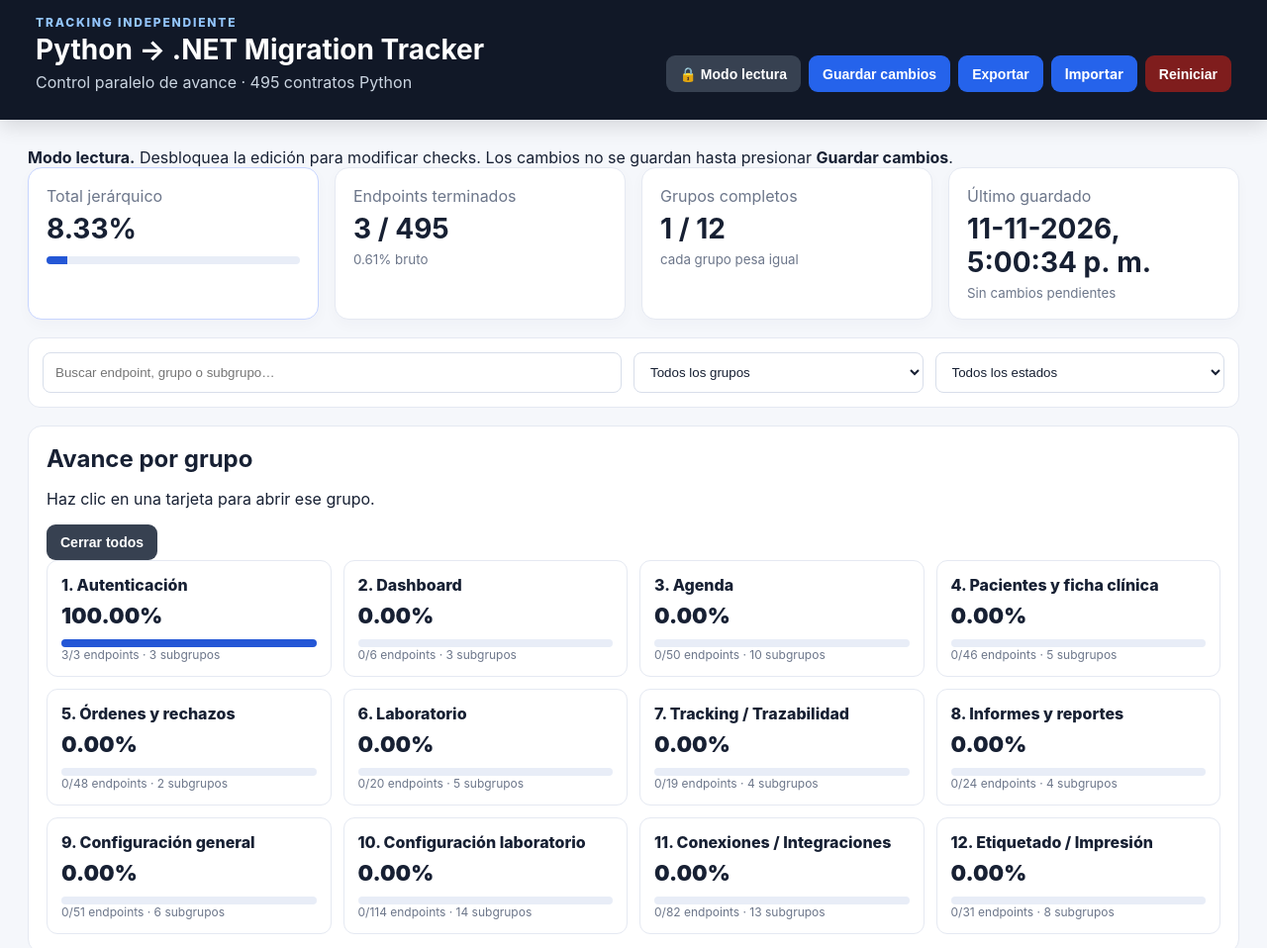
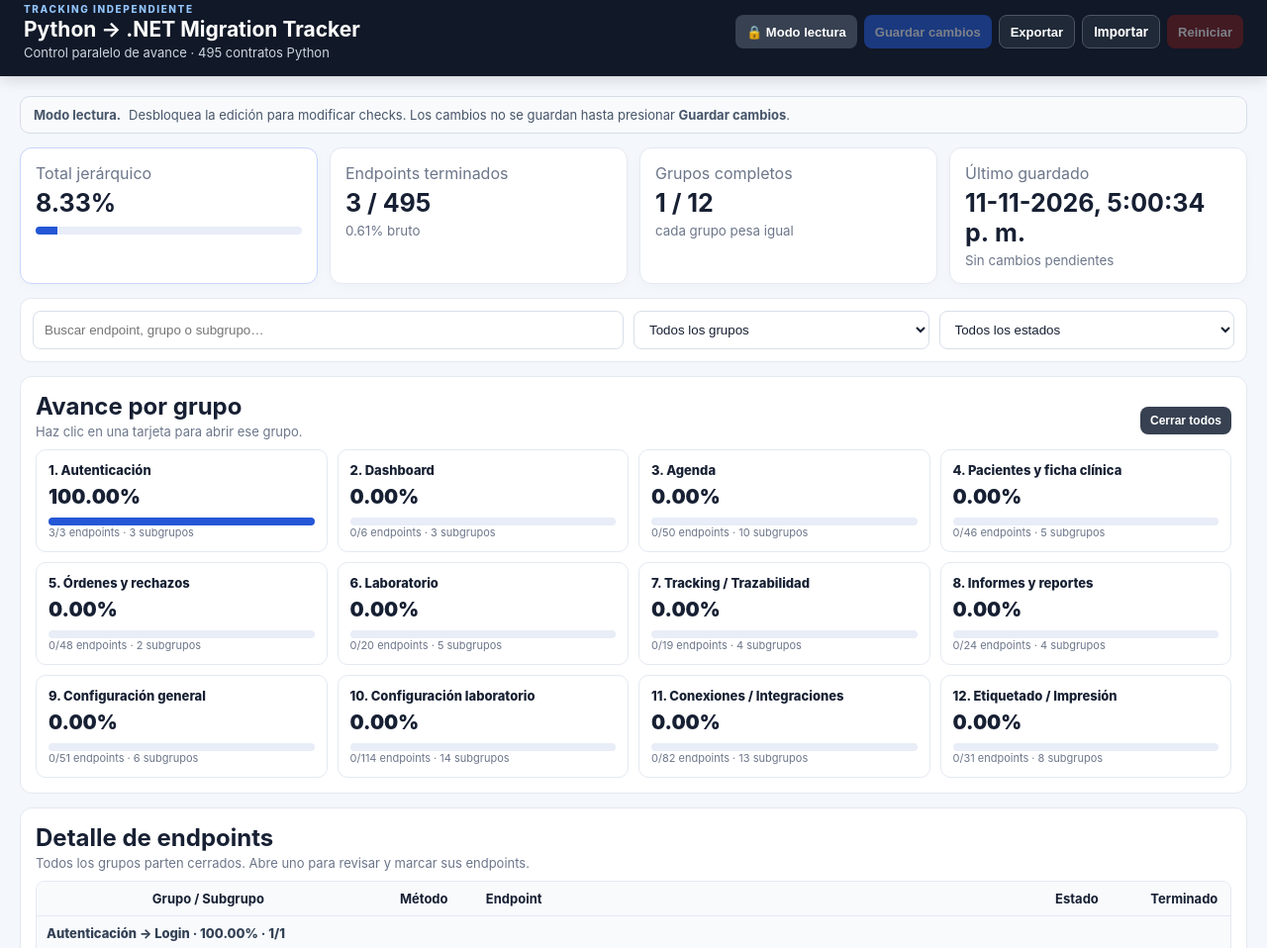
Before and after one commit to lopezpog/TrackingPythonToNet, a plain HTML site: page index.html in a window 1280 px wide. Shown: the part 13-971 px from the top of the page at 99% size. Drawn offline with Linux system fonts and the light colour scheme.

Commit message:
tracking: refina diseño y grupos colapsables

```diff
--- a/styles.css
+++ b/styles.css
@@ -1,21 +1,30 @@
 :root{
-  --bg:#f5f7fb;--panel:#fff;--text:#172033;--muted:#6c768a;--line:#e5e9f2;
-  --primary:#2457d6;--primary-soft:#e9efff;--ok:#17824b;--ok-soft:#e8f7ef;
-  --warn:#ad6a00;--warn-soft:#fff4d9;--danger:#b42318;
+  --bg:#f4f7fb;--panel:#fff;--text:#172033;--muted:#6c768a;--line:#e4e9f2;
+  --primary:#2457d6;--primary-soft:#e9efff;--ok:#17824b;--ok-soft:#e9f7ef;
+  --warn:#ad6a00;--warn-soft:#fff4d9;--danger:#b42318;--dark:#111827;
 }
-*{box-sizing:border-box} body{margin:0;font-family:Inter,ui-sans-serif,system-ui,-apple-system,Segoe UI,Roboto,Arial;background:var(--bg);color:var(--text)}
-.topbar{display:flex;justify-content:space-between;gap:24px;align-items:flex-end;padding:28px 36px;background:#111827;color:white;position:sticky;top:0;z-index:10;box-shadow:0 6px 20px #0002}
-.topbar h1{margin:3px 0 6px;font-size:28px}.topbar p{margin:0;color:#cbd5e1}.eyebrow{font-size:12px;letter-spacing:.15em;color:#93c5fd;font-weight:800}
-.actions{display:flex;gap:8px;flex-wrap:wrap}button,.button{border:0;border-radius:9px;padding:10px 14px;font-weight:700;cursor:pointer;background:#2563eb;color:white;font-size:14px}.button{display:inline-flex;align-items:center}.secondary{background:#374151}.danger{background:#7f1d1d}
-.container{max-width:1500px;margin:auto;padding:28px}.summary-grid{display:grid;grid-template-columns:repeat(4,minmax(0,1fr));gap:16px;margin-bottom:18px}
-.metric{background:var(--panel);border:1px solid var(--line);border-radius:14px;padding:18px;box-shadow:0 5px 14px #1f293707}.metric span,.metric small{display:block;color:var(--muted)}.metric strong{display:block;font-size:28px;margin:6px 0}.metric.primary{border-color:#c7d5ff}.bar{height:8px;background:#e8edf7;border-radius:99px;overflow:hidden;margin-top:11px}.bar i{display:block;height:100%;width:0;background:var(--primary);transition:.25s}
-.controls{display:grid;grid-template-columns:2fr 1fr 1fr;gap:12px;background:var(--panel);padding:14px;border:1px solid var(--line);border-radius:12px;margin:18px 0}.controls input,.controls select{width:100%;border:1px solid #d8deea;border-radius:8px;padding:11px 12px;background:white;color:var(--text)}
-.group-overview,.table-section{background:var(--panel);border:1px solid var(--line);border-radius:14px;padding:18px;margin:18px 0}.group-overview h2,.table-section h2{margin:0 0 14px}.group-cards{display:grid;grid-template-columns:repeat(4,minmax(0,1fr));gap:12px}
-.group-card{border:1px solid var(--line);border-radius:11px;padding:14px;cursor:pointer;transition:.15s}.group-card:hover{transform:translateY(-1px);border-color:#b8c5e2}.group-card .name{font-weight:800}.group-card .pct{font-size:22px;font-weight:900;margin:8px 0 4px}.group-card .meta{font-size:12px;color:var(--muted)}
-.table-head{display:flex;justify-content:space-between;align-items:center}.table-head p{margin:4px 0 12px;color:var(--muted)}
-.table-wrap{overflow:auto;border:1px solid var(--line);border-radius:10px}table{width:100%;border-collapse:collapse;min-width:900px}th,td{padding:11px 12px;border-bottom:1px solid var(--line);text-align:left;font-size:14px}th{background:#f8fafc;position:sticky;top:0;z-index:2}.center{text-align:center}
-tr.done{background:var(--ok-soft)}.method{display:inline-block;min-width:62px;text-align:center;font-weight:900;font-size:12px;padding:4px 8px;border-radius:6px;background:#eef2f7}.state{font-weight:800;font-size:12px}.state.ok{color:var(--ok)}.state.pending{color:var(--warn)}
-.check{width:21px;height:21px;accent-color:var(--ok);cursor:pointer}
-.subhead td{background:#f8fafc;font-weight:900;color:#334155;border-top:2px solid #dce3ee}
+*{box-sizing:border-box}
+body{margin:0;font-family:Inter,ui-sans-serif,system-ui,-apple-system,Segoe UI,Roboto,Arial;background:var(--bg);color:var(--text)}
+.topbar{display:flex;justify-content:space-between;gap:18px;align-items:center;padding:16px 24px;background:var(--dark);color:white;position:sticky;top:0;z-index:20;box-shadow:0 4px 14px #0002}
+.brand h1{margin:2px 0 3px;font-size:21px}.brand p{margin:0;color:#cbd5e1;font-size:13px}.eyebrow{font-size:10px;letter-spacing:.16em;color:#93c5fd;font-weight:800}
+.actions{display:flex;gap:7px;flex-wrap:wrap;justify-content:flex-end}
+button,.button{border:0;border-radius:8px;padding:8px 11px;font-weight:750;cursor:pointer;background:#2563eb;color:white;font-size:13px}
+button:disabled{opacity:.45;cursor:not-allowed}.button{display:inline-flex;align-items:center}.secondary{background:#374151}.ghost{background:#1f2937;border:1px solid #4b5563}.danger{background:#7f1d1d}.small{padding:7px 10px;font-size:12px}
+.container{max-width:1500px;margin:auto;padding:20px}
+.edit-banner{display:flex;gap:8px;align-items:center;border-radius:10px;padding:10px 13px;margin-bottom:14px;font-size:13px;border:1px solid}
+.edit-banner.locked{background:#f8fafc;border-color:#d8dee9;color:#475569}.edit-banner.unlocked{background:var(--ok-soft);border-color:#b9e1cb;color:#166534}.edit-banner.dirty{background:var(--warn-soft);border-color:#f0d48a;color:#7a4b00}
+.summary-grid{display:grid;grid-template-columns:repeat(4,minmax(0,1fr));gap:12px;margin-bottom:14px}
+.metric{background:var(--panel);border:1px solid var(--line);border-radius:12px;padding:15px;box-shadow:0 4px 12px #1f293706}.metric span,.metric small{display:block;color:var(--muted)}.metric strong{display:block;font-size:25px;margin:5px 0}.metric.primary{border-color:#c7d5ff}
+.bar{height:8px;background:#e8edf7;border-radius:99px;overflow:hidden;margin-top:9px}.bar i{display:block;height:100%;width:0;background:var(--primary);transition:.25s}
+.controls{display:grid;grid-template-columns:2fr 1fr 1fr;gap:10px;background:var(--panel);padding:12px;border:1px solid var(--line);border-radius:11px;margin:14px 0}.controls input,.controls select{width:100%;border:1px solid #d8deea;border-radius:8px;padding:10px 11px;background:white;color:var(--text)}
+.group-overview,.table-section{background:var(--panel);border:1px solid var(--line);border-radius:12px;padding:15px;margin:14px 0}.section-title,.table-head{display:flex;justify-content:space-between;align-items:center;gap:12px}.section-title h2,.table-head h2{margin:0}.section-title p,.table-head p{margin:3px 0 10px;color:var(--muted);font-size:13px}
+.group-cards{display:grid;grid-template-columns:repeat(4,minmax(0,1fr));gap:10px}.group-card{border:1px solid var(--line);border-radius:10px;padding:12px;cursor:pointer;transition:.15s;background:#fff}.group-card:hover,.group-card.active{transform:translateY(-1px);border-color:#9db5ef;box-shadow:0 5px 15px #2457d610}.group-card .name{font-weight:800;font-size:13px}.group-card .pct{font-size:20px;font-weight:900;margin:7px 0 3px}.group-card .meta{font-size:11px;color:var(--muted)}
+.table-wrap{overflow:auto;border:1px solid var(--line);border-radius:9px}table{width:100%;border-collapse:collapse;min-width:920px}th,td{padding:9px 10px;border-bottom:1px solid var(--line);text-align:left;font-size:13px}th{background:#f8fafc;position:sticky;top:0;z-index:2}.center{text-align:center}
+tr.done{background:var(--ok-soft)}.method{display:inline-block;min-width:62px;text-align:center;font-weight:900;font-size:11px;padding:4px 7px;border-radius:6px;background:#eef2f7}.state{font-weight:800;font-size:11px}.state.ok{color:var(--ok)}.state.pending{color:var(--warn)}
+.check{width:20px;height:20px;accent-color:var(--ok);cursor:pointer}.check:disabled{cursor:not-allowed;opacity:.55}
+.group-row{background:#eef3fb;cursor:pointer;font-weight:900}.group-row:hover{background:#e5edfb}.group-row td{border-top:2px solid #d5dfef}.group-toggle{font-size:14px;color:#334155}
+.subhead td{background:#f8fafc;font-weight:850;color:#334155;border-top:1px solid #dce3ee}
+.empty-row td{text-align:center;color:var(--muted);padding:24px}
+.toast{position:fixed;right:18px;bottom:18px;background:#111827;color:#fff;padding:11px 14px;border-radius:9px;box-shadow:0 8px 24px #0003;opacity:0;pointer-events:none;transform:translateY(8px);transition:.2s;font-size:13px;z-index:50}.toast.show{opacity:1;transform:translateY(0)}
 @media(max-width:1050px){.summary-grid,.group-cards{grid-template-columns:repeat(2,1fr)}.controls{grid-template-columns:1fr}.topbar{position:static;align-items:flex-start;flex-direction:column}}
-@media(max-width:650px){.summary-grid,.group-cards{grid-template-columns:1fr}.container{padding:14px}.topbar{padding:20px}.topbar h1{font-size:23px}}
+@media(max-width:650px){.summary-grid,.group-cards{grid-template-columns:1fr}.container{padding:12px}.topbar{padding:14px 16px}.brand h1{font-size:19px}}
```
